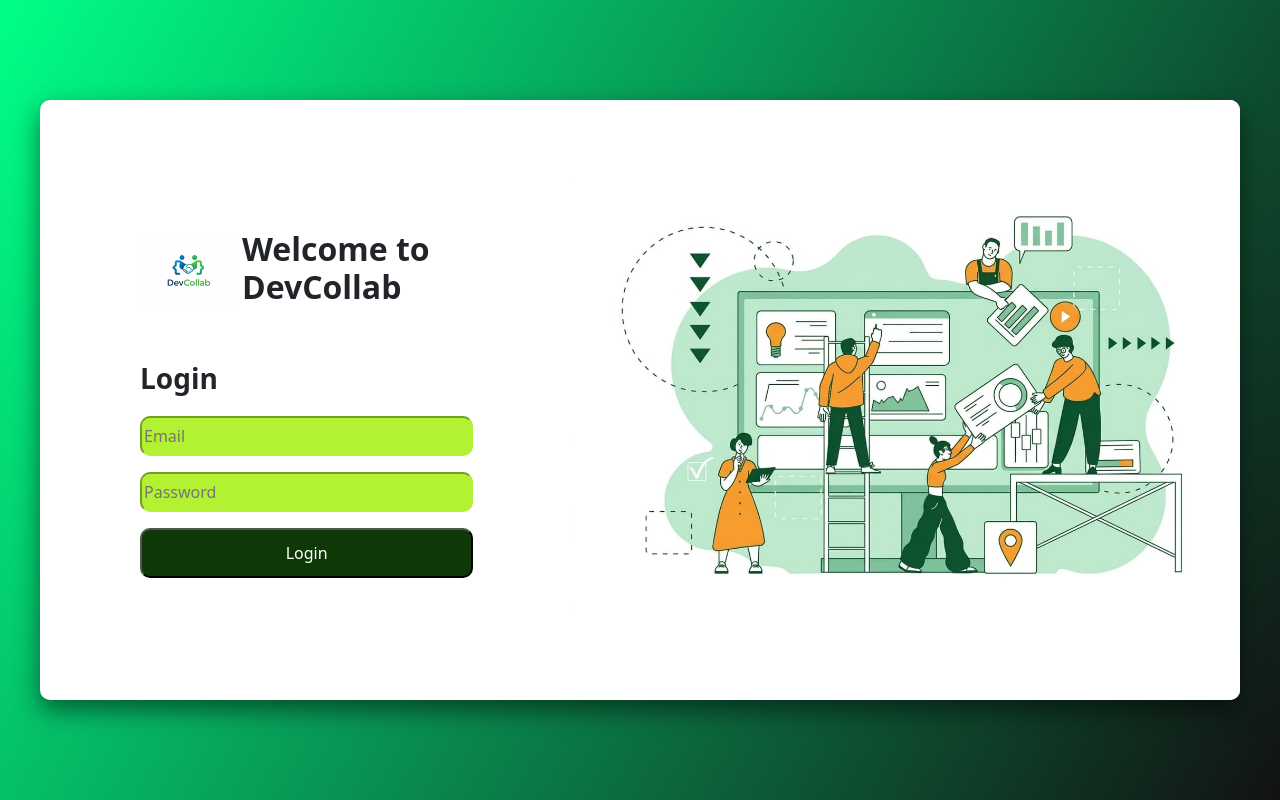
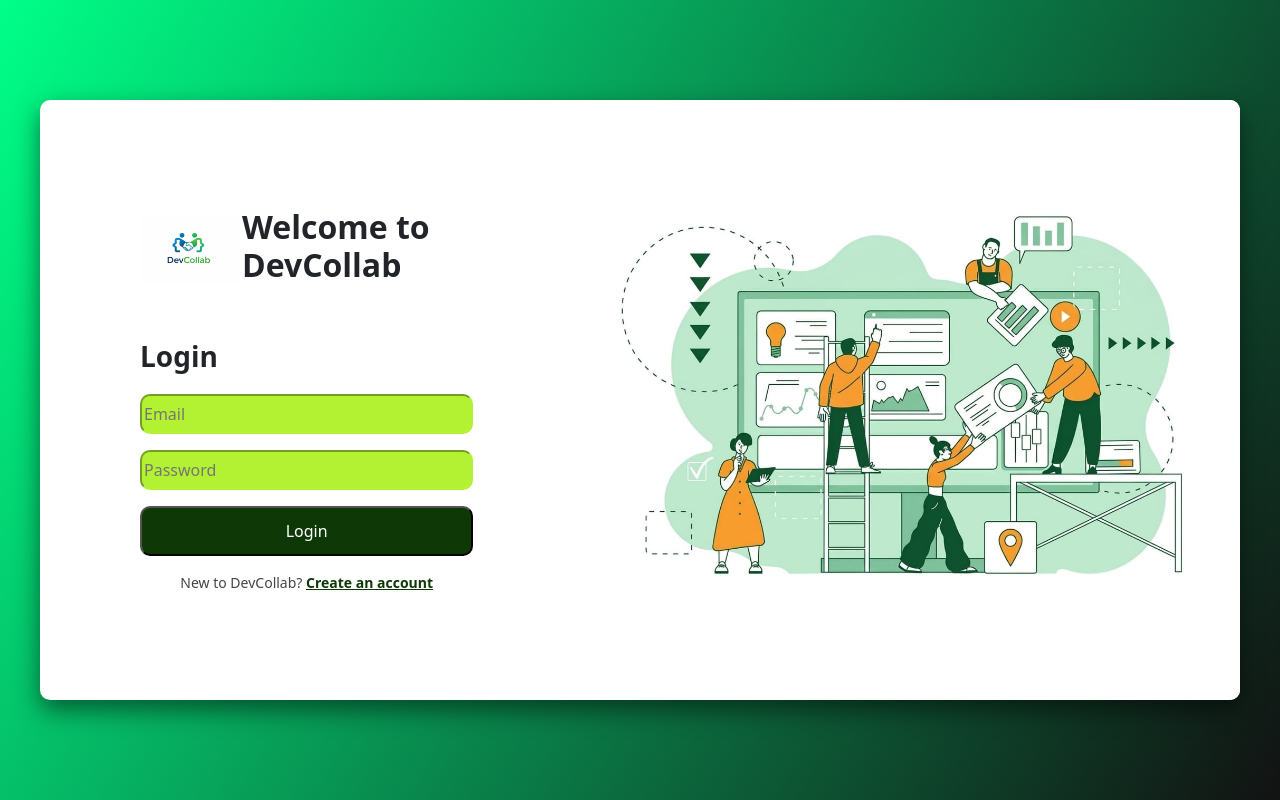
Before and after one commit to Snehanjali080/devcollab-platform, a React (Create React App) app in the folder frontend/: page / in a window 1280 px wide. Built offline with nearby package versions, Linux system fonts and the light colour scheme.

Commit message:
feat: add register link on login page

```diff
--- a/frontend/src/pages/Login.css
+++ b/frontend/src/pages/Login.css
@@ -25,7 +25,7 @@
 .logo-container {
   display: flex;
   align-items: center;
-  gap: 2px; /* space between logo and text */
+  gap: 2px;
   margin-bottom: 40px;
 }
 
@@ -58,12 +58,12 @@
   font-weight:bold;
   margin-bottom:20px;
 }
+
 .green-btn{
   background-color: #0e3906;
   color: white;
   border-radius:10px;
   height:50px;
-
 }
 
 .input-box{
@@ -73,9 +73,29 @@
   height:40px;
   border-radius: 10px;
 }
+
 .input-box:focus{
   border-color: rgb(8, 36, 8);
 }
+
 .input-box:placeholder{
-  color: rgb(17, 58, 17)
+  color: rgb(17, 58, 17);
 }
+
+.register-text {
+  margin-top: 16px;
+  font-size: 14px;
+  color: #444;
+  text-align: center;
+}
+
+.register-link {
+  color: #0e3906;
+  font-weight: bold;
+  cursor: pointer;
+  text-decoration: underline;
+}
+
+.register-link:hover {
+  color: #00ff88;
+}
--- a/frontend/src/pages/Login.js
+++ b/frontend/src/pages/Login.js
@@ -5,45 +5,27 @@
 import Image_login from "./login_img.jpeg";
 import logo from "./dev-collab_logo.png";
 
+function Login() {
+  const navigate = useNavigate();
+  const [email, setEmail] = useState("");
+  const [password, setPassword] = useState("");
 
-function Login(){
-
-const navigate = useNavigate();
-
-const [email,setEmail] = useState("");
-const [password,setPassword] = useState("");
-
-const handleLogin = async(e)=>{
+  const handleLogin = async (e) => {
     e.preventDefault();
-
-try{
-
-const res = await API.post("/auth/login",{email,password});
-/*
-localStorage.setItem("token",res.data.token);
-localStorage.setItem("username",res.data.user.email);
-
-alert("Login Successful");
-localStorage.setItem("username", res.data.user.name);
-localStorage.setItem("userId", res.data.user._id);*/ // ADD THIS
+    try {
+      const res = await API.post("/auth/login", { email, password });
       localStorage.setItem("token", res.data.token);
       localStorage.setItem("username", res.data.user.name);
       localStorage.setItem("userId", res.data.user._id);
       alert("Login Successful");
-
-
       navigate("/dashboard");
-
-}catch(error){
-alert("Login failed");
+    } catch (error) {
+      alert("Login failed. Please check your credentials.");
     }
-
   };
 
-return(
-
+  return (
     <div className="login-page">
-
       <div className="login-card">
 
         <div className="login-left">
@@ -55,43 +37,43 @@
           <h3 className="login-title">Login</h3>
 
           <form onSubmit={handleLogin}>
-
             <input
               type="email"
               className="input-box mb-3"
               placeholder="Email"
               value={email}
-onChange={(e)=>setEmail(e.target.value)}
+              onChange={(e) => setEmail(e.target.value)}
             />
 
             <input
               type="password"
-className=" input-box  mb-3"
+              className="input-box mb-3"
               placeholder="Password"
               value={password}
-onChange={(e)=>setPassword(e.target.value)}
+              onChange={(e) => setPassword(e.target.value)}
             />
 
             <button className="green-btn w-100">
               Login
             </button>
+          </form>
 
-</form>
+          <p className="register-text">
+            New to DevCollab?{" "}
+            <span className="register-link" onClick={() => navigate("/register")}>
+              Create an account
+            </span>
+          </p>
 
         </div>
 
         <div className="login-right">
-
-<img src={Image_login} alt="login"/>
-
+          <img src={Image_login} alt="login" />
         </div>
 
       </div>
-
     </div>
-
   );
-
 }
 
 export default Login;
```
Lines whose indentation alone changed are shown as unchanged.
